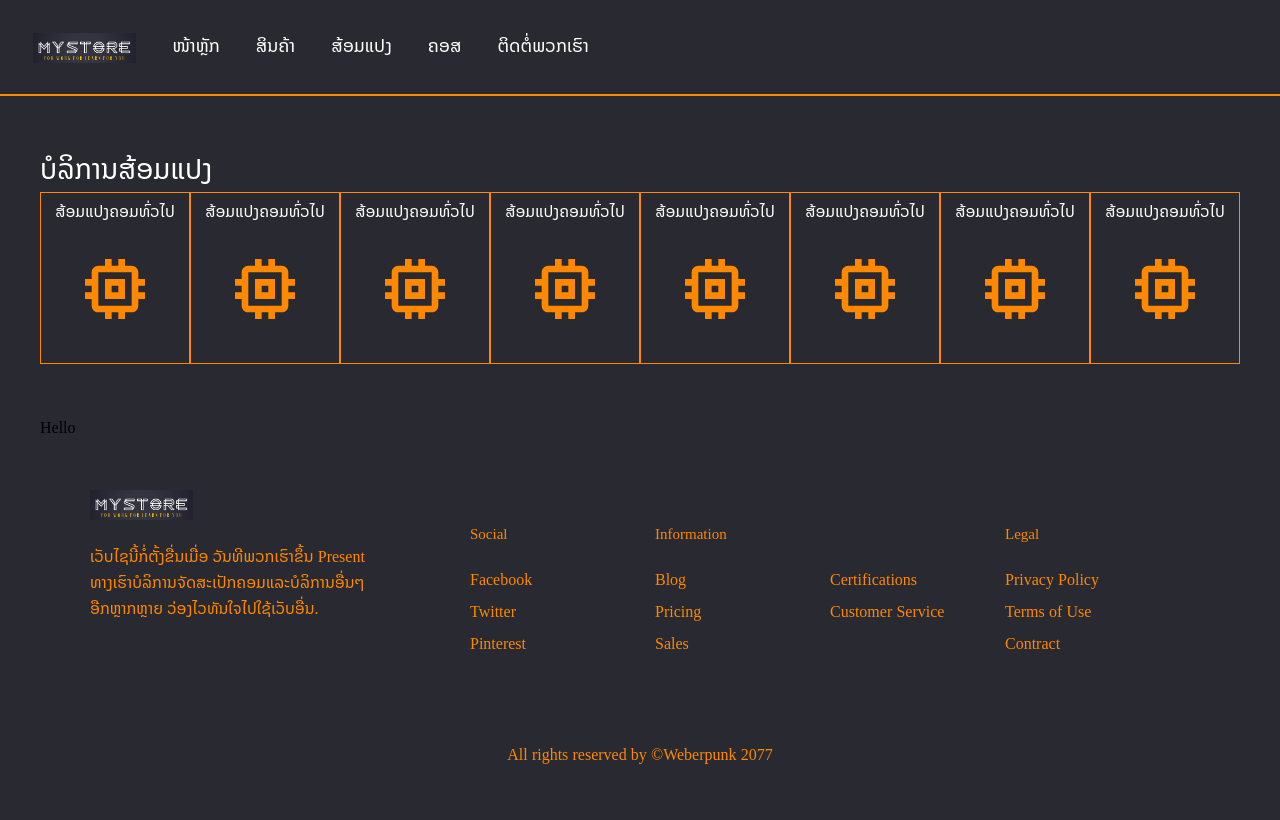
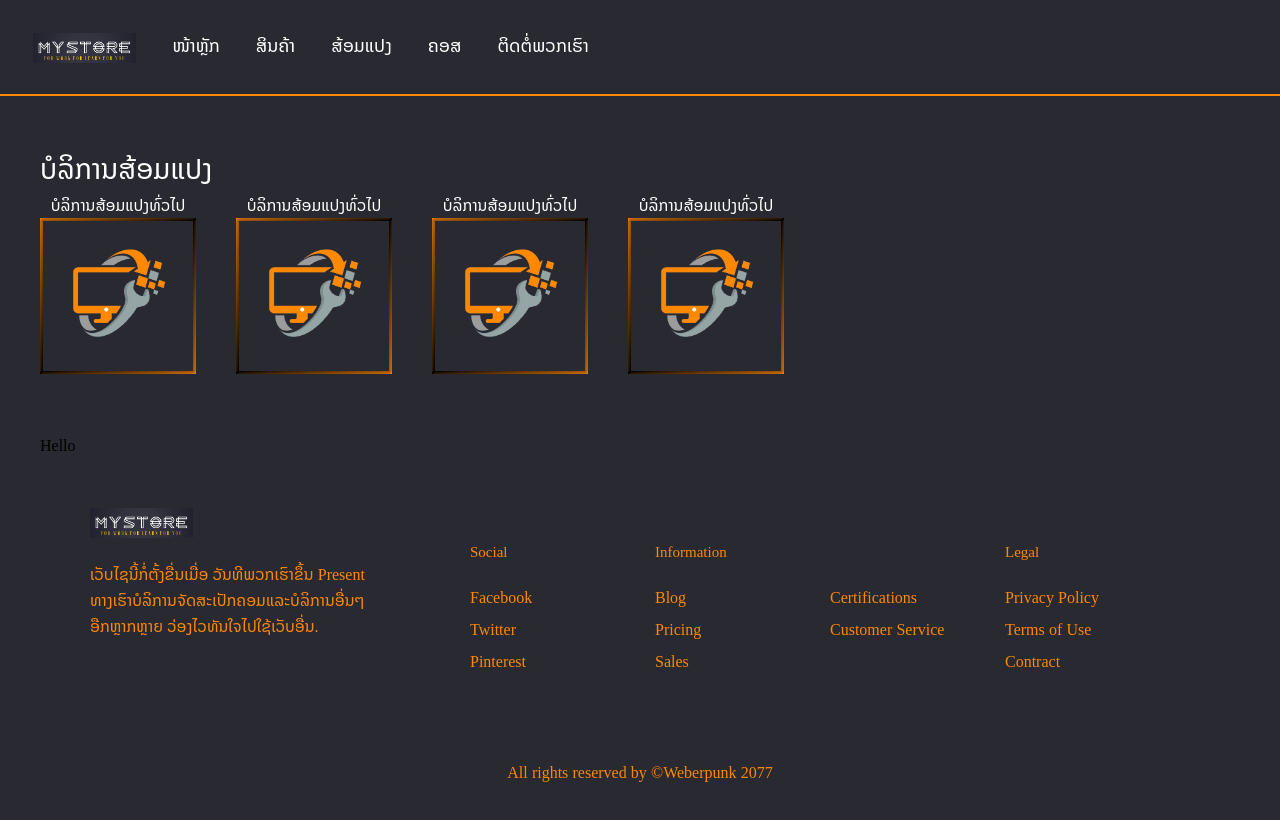
Before and after one commit to Thinnak0ne/webBAT, a React (Create React App) app: page /repair in a window 1280 px wide. Shown: the top 820 px of the page. Built offline with nearby package versions, Linux system fonts and the light colour scheme.

Commit message:
Tcomplete

```diff
--- a/src/Public/Content/Repair.js
+++ b/src/Public/Content/Repair.js
@@ -9,12 +9,11 @@ export default function Repair() {
         <span className="txtRB">ບໍລິການສ້ອມແປງ</span>
         <div className="CategoryB">
           <General />
+          <div className="empty20pxT"></div>
           <General />
+          <div className="empty20pxT"></div>
           <General />
-          <General />
-          <General />
-          <General />
-          <General />
+          <div className="empty20pxT"></div>
           <General />
         </div>
         <div className="repaiconB">
--- a/src/Public/Content/RepairContent/General.js
+++ b/src/Public/Content/RepairContent/General.js
@@ -1,13 +1,20 @@
 import React from 'react'
-import MemoryIcon from "@mui/icons-material/Memory";
+import Img from '../../../img/repair1.png'
 
 export default function General() {
     return (
-        <div className="span">
-            <div className="ul">ສ້ອມແປງຄອມທົ່ວໄປ</div>
-            <div className="li">
-                <MemoryIcon style={{ fontSize: "80px" }} />
-            </div>
-        </div>
+        // <div className="span">
+        //     <div className="ul">ສ້ອມແປງຄອມທົ່ວໄປ</div>
+        //     <div className="li">
+        //         <img src={Img} alt='' className='IconPStoreT'/>
+        //     </div>
+        // </div>
+    <div className="PStoreBT">
+    <div style={{ color:'white',display:'flex', justifyContent:'center' }}>ບໍລິການສ້ອມແປງທົ່ວໄປ</div>
+      <div className="BoxIconST">
+        <img src={Img} alt="" className="IconPStoreT" />
+        <div className="overlayStoreT"></div>
+      </div>
+    </div>
     )
 }
--- a/src/Public/Home/Home.js
+++ b/src/Public/Home/Home.js
@@ -10,7 +10,6 @@ import Img3 from "../../img/2.png";
 import Img4 from "../../img/3.png";
 import Img5 from "../../img/6.png";
 import Slider from "infinite-react-carousel";
-import ImageSlider, { Slide } from "react-auto-image-slider";
 
 
 export default function Home() {
```
Also changed, not shown: src/img/repair1.png (added).
